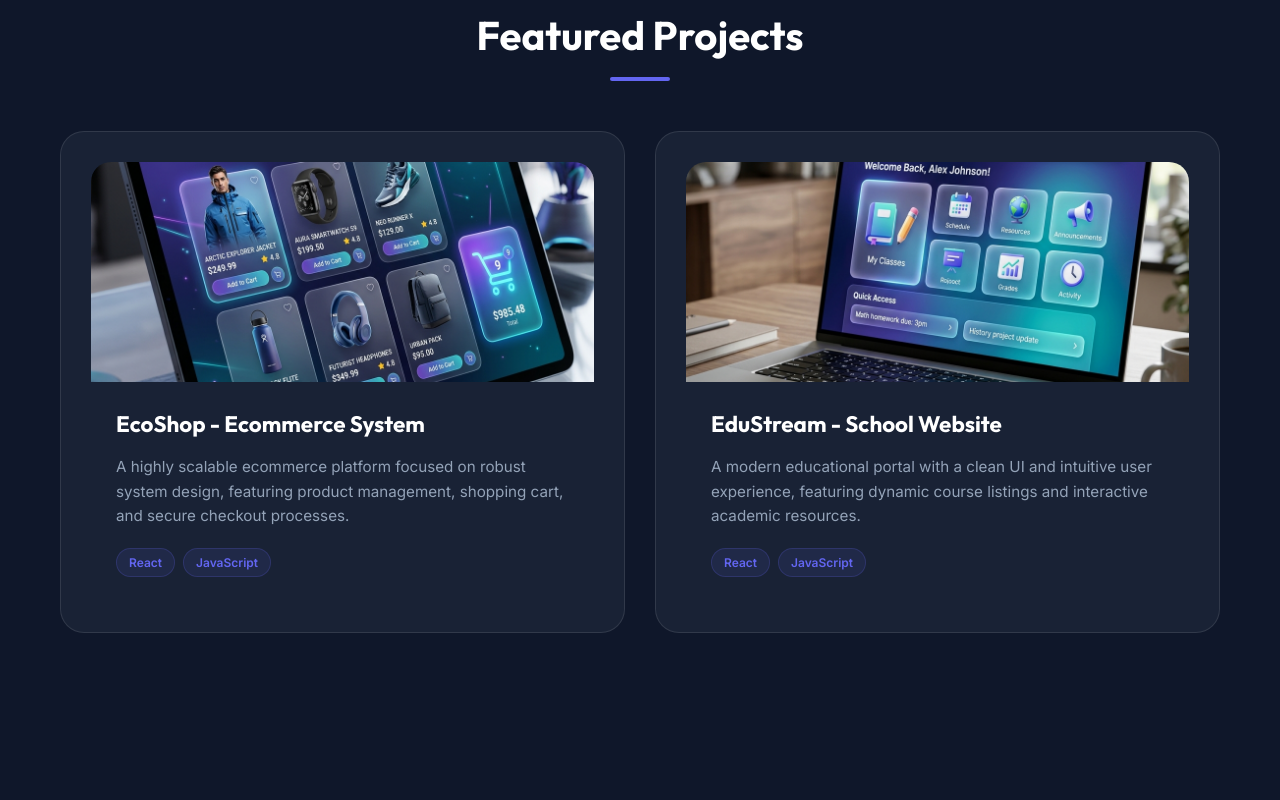
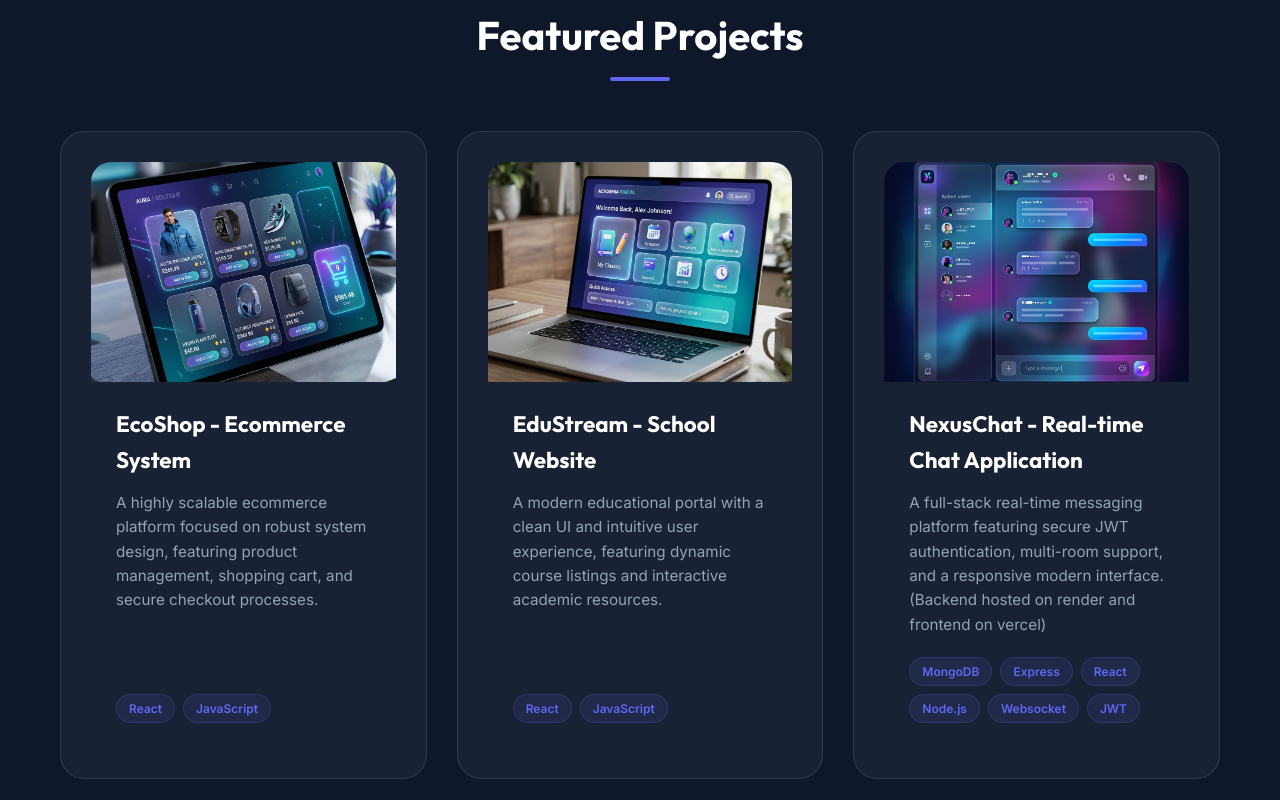
Before and after one commit to adityakamodiya/portfolio-react, a React (Create React App) app: page / in a window 1280 px wide. Shown: the part 2600-3400 px from the top of the page. Built offline with nearby package versions, Linux system fonts and the light colour scheme.

Commit message:
Chat app added

```diff
--- a/src/components/Work.js
+++ b/src/components/Work.js
@@ -1,6 +1,7 @@
 import React from "react";
 import ecommerce_thumb from '../assets/images/ecommerce_thumb.png';
 import school_thumb from '../assets/images/school_thumb.png';
+import chat_app_thumb from '../assets/images/chat_app_thumb.png';
 import '../assets/styles/Work.css';
 
 const projects = [
@@ -19,6 +20,14 @@ const projects = [
     liveLink: "https://school-website-one-phi.vercel.app/",
     githubLink: "https://github.com/adityakamodiya/school-website",
     thumbnail: school_thumb
+  },
+  {
+    title: "NexusChat - Real-time Chat Application",
+    description: "A full-stack real-time messaging platform featuring secure JWT authentication, multi-room support, and a responsive modern interface.  (Backend hosted on render and frontend on vercel)",
+    technologies: ["MongoDB", "Express", "React", "Node.js", "Websocket", "JWT"],
+    liveLink: "https://chat-app-frontend-sable-kappa.vercel.app/",
+    githubLink: "https://github.com/adityakamodiya/Chat-App-Frontend-",
+    thumbnail: chat_app_thumb
   }
 ];
 
```
Also changed, not shown: src/assets/images/chat_app_thumb.png (added).
